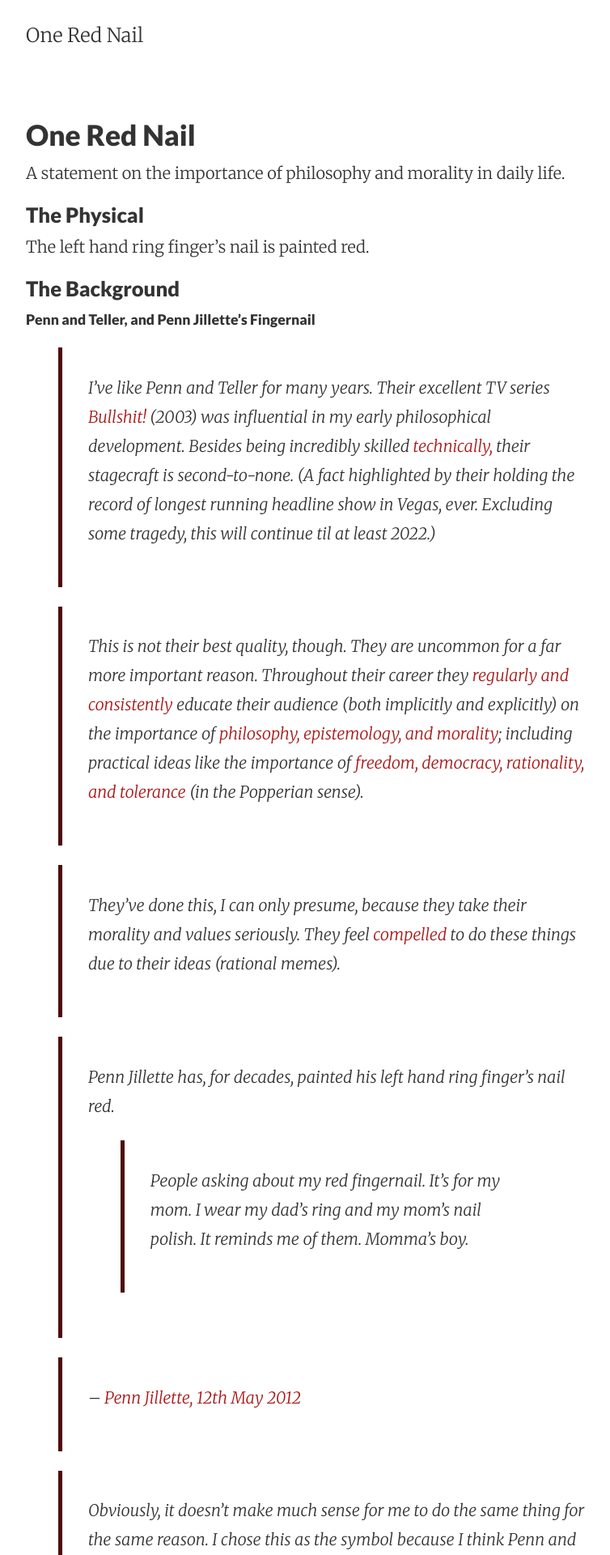
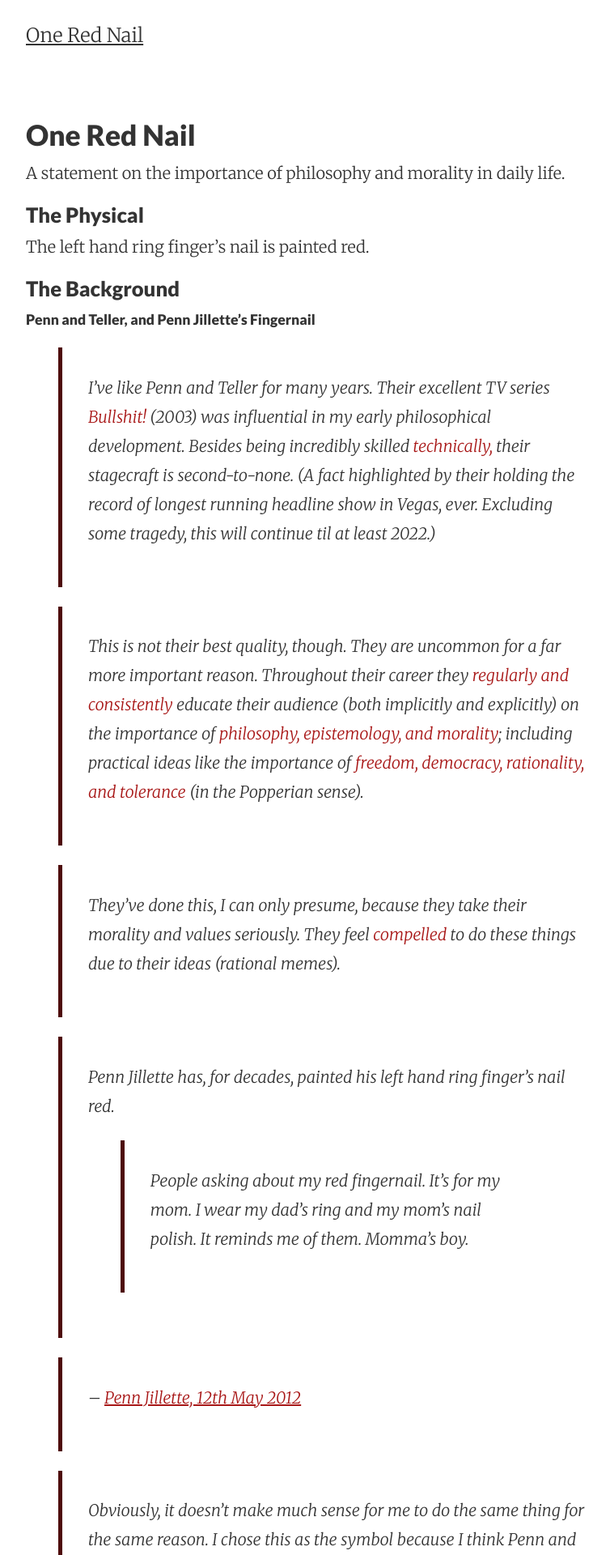
Before and after one commit to onerednail-com/onerednail-com.github.io, a Jekyll site: the page built from index.md, in a window 1280 px wide. Shown: the top 1920 px of the page at 81% size, without its empty margins (224-978 px from the left). Built offline with Jekyll 4.4.1, drawn with Linux system fonts in a browser that asks for light colours; our own code applies the rules of GitHub Pages for plain Markdown files.

Commit message:
text decoration

```diff
--- a/_sass/_main.scss
+++ b/_sass/_main.scss
@@ -503,5 +503,5 @@
 
 a {
   color: #a81717;
-  text-decorate: underline;
+  text-decoration: underline;
 }
```
